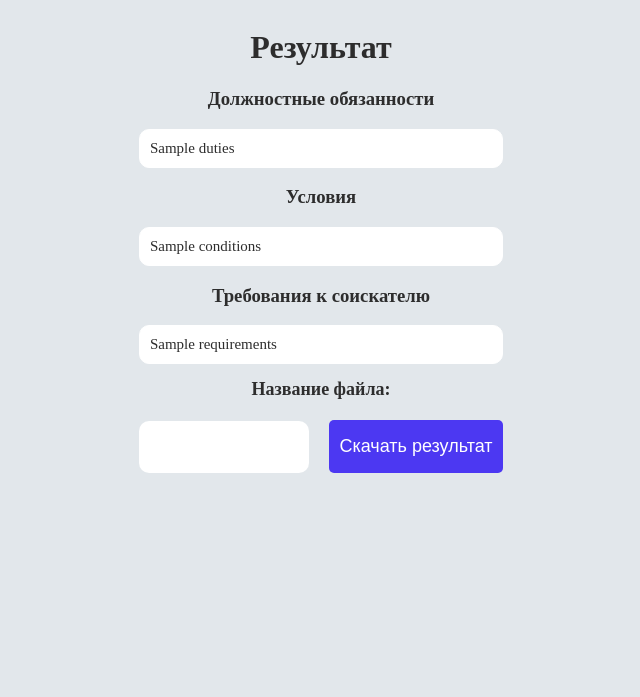
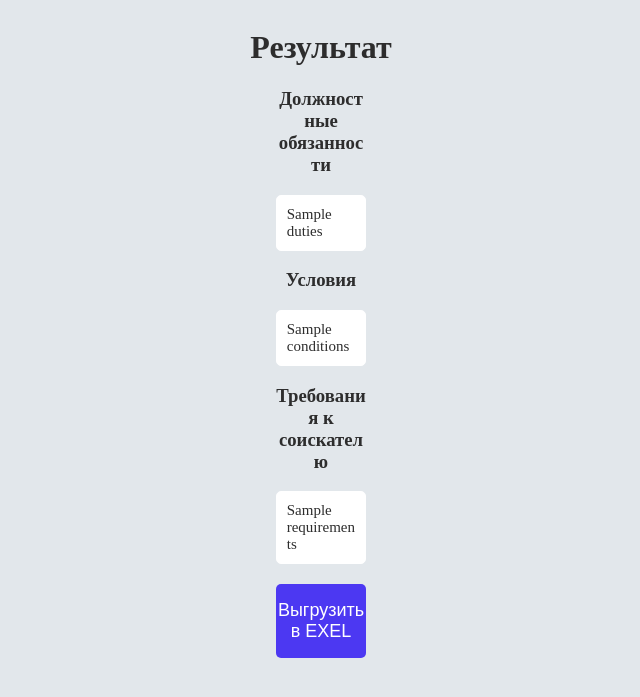
Before and after one commit to ALT-F4-Team/HACKS-AI-UFO, a Flask app: template web/templates/result.html in a window 1280 px wide. Shown: the top 697 px of the page, without its empty margins (327-967 px from the left). Run offline with Flask 3, Linux system fonts and the light colour scheme; the template is opened without the code that fills it: most values are stand-ins (such as "Sample title", 1, 10 or a date in 2020); parts of the project's set-up code (start-up, migrations or seed data) failed here and were passed over; some web fonts are replaced.

Commit message:
Add files via upload

```diff
--- a/web/app.py
+++ b/web/app.py
@@ -1,14 +1,18 @@
-from flask import Flask, render_template, request, send_file, url_for
+from flask import Flask, render_template, request, send_file, url_for, jsonify
 from model import CustomTextClassifier
 from process_utils import predict, clear_text
 from torch import load as torchload
 from torch import device as torchdevice
+import pandas as pd
+from random import choice
 import os
+import io
 
 app = Flask(__name__)
 
+randoms_vacs = list(pd.read_csv('final.csv')['responsobilities'])
 classifier = CustomTextClassifier('cointegrated/rubert-tiny', 'cointegrated/rubert-tiny', n_classes=3)
-classifier.model = torchload('models\\ruBERT_by_ALTF4.pt', map_location=torchdevice('cpu'))
+classifier.model = torchload('/home/UFOHACK/models/ruBERT_by_ALTF4.pt', map_location=torchdevice('cpu'))
 
 idx2labels = {
     0: 'Требования',
@@ -33,6 +37,13 @@ def result():
 
     return render_template('result.html', duties=duties, conditions=conditions, requirements=requirements)
 
+@app.route('/get_random')
+def return_vac():
+    response = jsonify({'text': choice(randoms_vacs)})
+    response.headers['Access-Control-Allow-Origin'] = '*'
+    return response
+
+
 @app.route('/help')
 def support():
     return render_template('help.html')
@@ -42,47 +53,52 @@ def download():
     duties = request.form['duties']
     conditions = request.form['conditions']
     requirements = request.form['requirements']
-    filename = request.form['filename'] + ".txt"
-    result_text = f"Должностные обязанности: {duties}\nУсловия: {conditions}\nТребования к соискателю: {requirements}"
-    with open(filename, 'w') as file:
-        file.write(result_text)
+    filename = 'output.xlsx'
+
+    data = pd.DataFrame(data={'Обязанности': [duties], 'Требования': [requirements], 'Условия': [conditions]})
+    data.to_excel(filename, index=False)
+
     return send_file(filename, as_attachment=True)
 
-import pandas as pd
 
 @app.route('/upload', methods=['POST'])
 def upload():
     file = request.files['file']
-    if file.filename.endswith('.csv'):
-        file.save(file.filename)
-        df = pd.read_csv(file.filename)
-        if 'Должностные обязанности' in df.columns:
-            data = []
-            for input_text in df['Должностные обязанности']:
-                input_text = clear_text(input_text)
-                classes = predict(classifier, input_text, idx2labels)
+    file_extension = os.path.splitext(file.filename)[1].lower()
 
-                classes['Обязанности'] = '. '.join(classes['Обязанности'])
-                classes['Условия'] = '. '.join(classes['Условия'])
-                classes['Требования'] = '. '.join(classes['Требования'])
+    if file_extension == '.csv':
+        df = pd.read_csv(io.StringIO(file.read().decode('utf-8')))
+    elif file_extension in ['.xls', '.xlsx']:
+        df = pd.read_excel(io.BytesIO(file.read()))
+    else:
+        return "Неправильный формат файла. Пожалуйста, загрузите файл в формате CSV или Excel."
 
-                data.append(classes)
+    if 'Должностные обязанности' in df.columns:
+        data = []
+        for input_text in df['Должностные обязанности']:
+            input_text = clear_text(input_text)
+            classes = predict(classifier, input_text, idx2labels)
 
-            df = pd.DataFrame.from_records(data)
-            output_filename = 'output.csv'
-            df.to_csv(output_filename, index=False)
-            return send_file(output_filename, as_attachment=True)
+            classes['Обязанности'] = '. '.join(classes['Обязанности'])
+            classes['Условия'] = '. '.join(classes['Условия'])
+            classes['Требования'] = '. '.join(classes['Требования'])
+
+            data.append(classes)
+
+        df = pd.DataFrame.from_records(data)
+
+        output_filename = 'output'
+        if file_extension == '.csv':
+            output_filename += '.csv'
+            df.to_csv(output_filename, index=False, encoding='windows-1251')
         else:
-            return "Файл CSV не содержит столбец 'Должностные обязанности'."
+            output_filename += '.xlsx'
+            df.to_excel(output_filename, index=False)
+
+        return send_file(output_filename, as_attachment=True)
     else:
-        return "Неправильный формат файла. Пожалуйста, загрузите файл в формате CSV."
+        return "Файл не содержит столбец 'Должностные обязанности'."
 
-
-def result_from_text(text):
-    duties = text[::3]
-    conditions = text[1::3]
-    requirements = text[2::3]
-    return render_template('result.html', duties=duties, conditions=conditions, requirements=requirements)
 
 if __name__ == '__main__':
     app.run(host='0.0.0.0')
--- a/web/static/result_style.css
+++ b/web/static/result_style.css
@@ -26,15 +26,23 @@ main{
 
 }
 
+.results {
+  width: 40%;
+  margin: 0 auto;
+  word-wrap: break-word;
+}
+
 .results pre {
     color: rgb(45, 45, 45);
     background-color: white;
     border: 1px white solid;
     padding: 10px;
-    border-radius: 10px;
+    border-radius: 5px;
     text-align: left;
     font-size: 15px;
     font-family: "lineyka";
+    white-space: pre-wrap;
+    max-height: 700px;
 }
 
 .output-form {
@@ -57,7 +65,7 @@ main{
 }
 
 .output-form div > button{
-    width: 55%;
+    width: 100%;
     padding: 15px 0;
     background: #4c38f2;
     color: white;
@@ -66,7 +74,6 @@ main{
     border-radius: 5px;
     transition: 0.1s all ease-in-out;
     cursor: pointer;
-    margin-left: 20px;
     box-sizing: border-box;
 }
 
--- a/web/templates/index.html
+++ b/web/templates/index.html
@@ -5,10 +5,7 @@
     <link rel="stylesheet" type="text/css" href="{{ url_for('static', filename='index_style.css') }}">
 </head>
 <body>
-</br>
 <h1>Формирование вакансий</h1>
-</br>
-
 <main>
     <form action="/result" method="post" class="text-form">
         <label for="inputText">Введите исходный текст:</label>
--- a/web/templates/result.html
+++ b/web/templates/result.html
@@ -17,19 +17,19 @@
 
         <h3>Требования к соискателю</h3>
         <pre>{{ requirements }}</pre>
+
+        <form action="/download" method="post" class="output-form">
+        <input type="hidden" name="duties" value="{{ duties }}">
+        <input type="hidden" name="conditions" value="{{ conditions }}">
+        <input type="hidden" name="requirements" value="{{ requirements }}">
+        <div>
+            <button type="submit">Выгрузить в EXEL</button>
+        </div>
+    </form>
     </div>
 
 
-    <form action="/download" method="post" class="output-form">
-        <input type="hidden" name="duties" value="{{ duties }}">
-        <input type="hidden" name="conditions" value="{{ conditions }}">
-        <input type="hidden" name="requirements" value="{{ requirements }}">
-        <label for="filename">Название файла:</label>
-        <div>
-            <input type="text" id="filename" name="filename" required>
-            <button type="submit">Скачать результат</button>
-        </div>
-    </form>
+
 </main>
 </body>
 </html>
```
